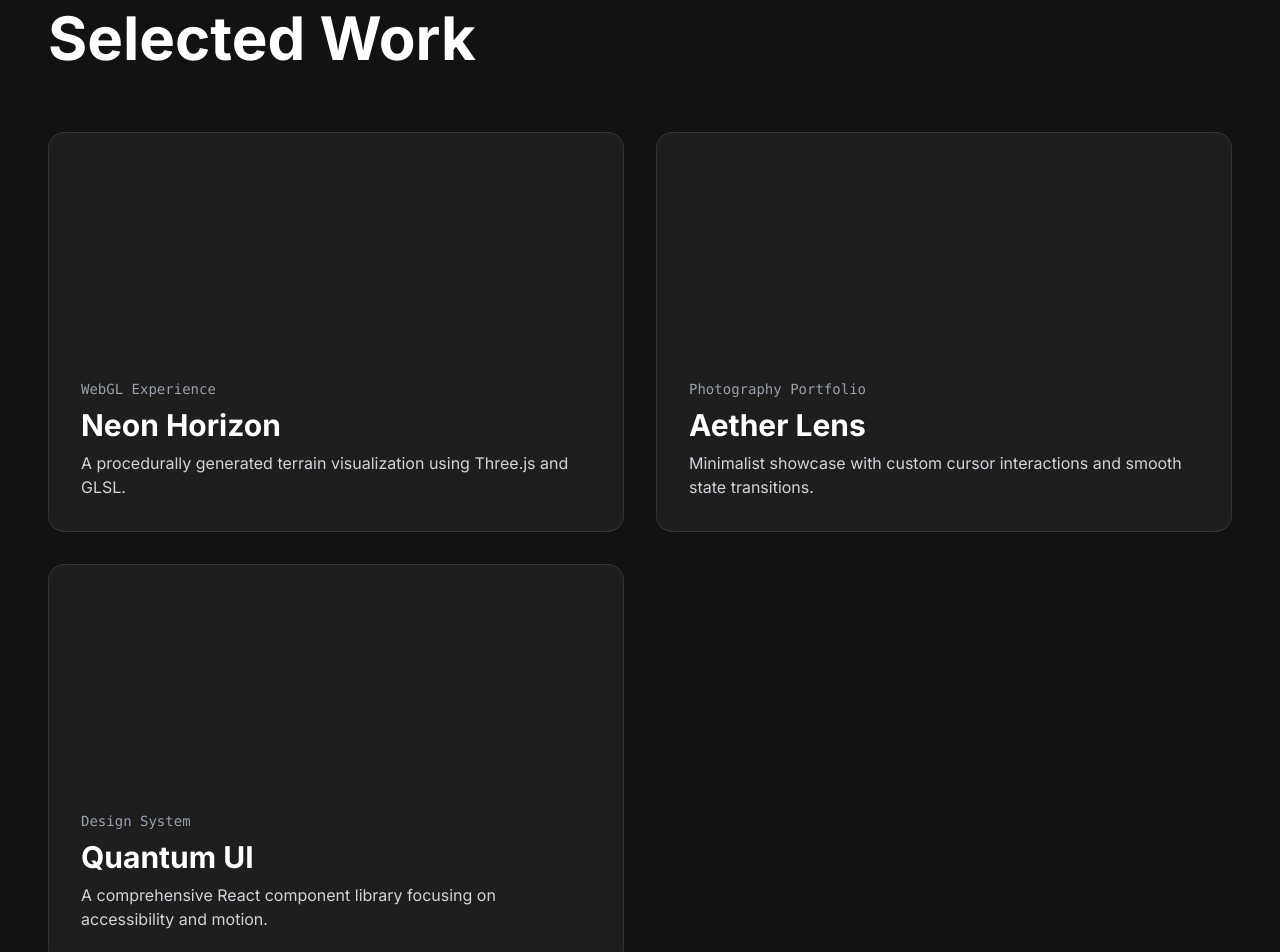
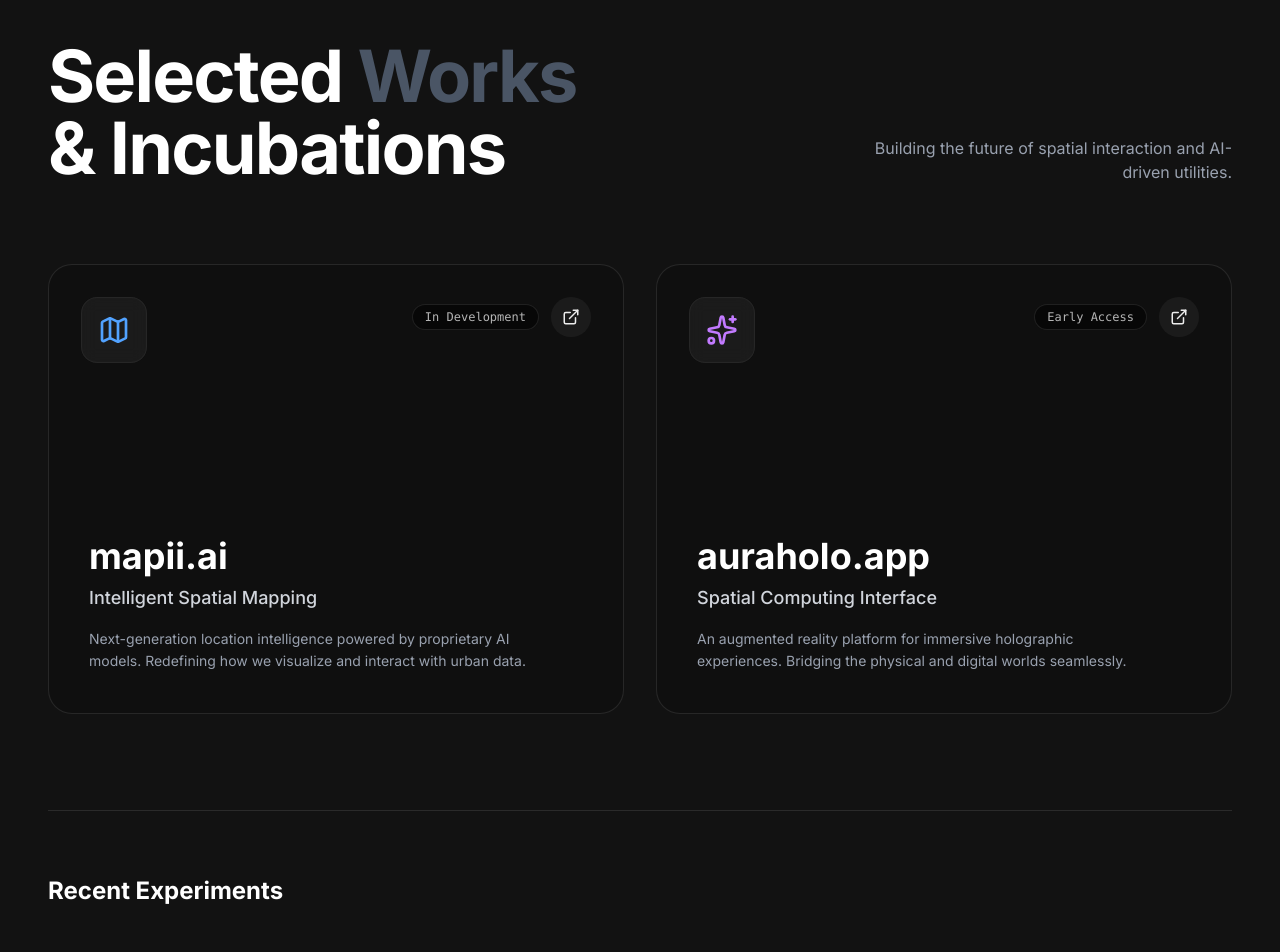
Before and after one commit to highgroundbkk/krn-portfolio, a Next.js app: page / in a window 1280 px wide. Shown: the part 6360-7312 px from the top of the page. Built offline with nearby package versions, Linux system fonts and the light colour scheme.

Commit message:
Fix markdown linting issues in documentation

```diff
--- a/app/components/Projects.tsx
+++ b/app/components/Projects.tsx
@@ -1,57 +1,126 @@
 'use client';
 
 import { motion } from 'framer-motion';
+import { ExternalLink, Layers, Map, Sparkles, Smartphone, ArrowRight } from 'lucide-react';
 
-const projects = [
+const incubations = [
+  {
+    title: "mapii.ai",
+    tagline: "Intelligent Spatial Mapping",
+    description: "Next-generation location intelligence powered by proprietary AI models. Redefining how we visualize and interact with urban data.",
+    icon: <Map className="w-8 h-8 text-blue-400" />,
+    gradient: "from-blue-500/20 to-cyan-500/20",
+    border: "group-hover:border-blue-500/50",
+    status: "In Development"
+  },
+  {
+    title: "auraholo.app",
+    tagline: "Spatial Computing Interface",
+    description: "An augmented reality platform for immersive holographic experiences. Bridging the physical and digital worlds seamlessly.",
+    icon: <Sparkles className="w-8 h-8 text-purple-400" />,
+    gradient: "from-purple-500/20 to-pink-500/20",
+    border: "group-hover:border-purple-500/50",
+    status: "Early Access"
+  }
+];
+
+const selectedWork = [
   {
     title: "Neon Horizon",
     category: "WebGL Experience",
-    description: "A procedurally generated terrain visualization using Three.js and GLSL."
-  },
-  {
-    title: "Aether Lens",
-    category: "Photography Portfolio",
-    description: "Minimalist showcase with custom cursor interactions and smooth state transitions."
+    description: "Procedurally generated terrain visualization using Three.js."
   },
   {
     title: "Quantum UI",
     category: "Design System",
-    description: "A comprehensive React component library focusing on accessibility and motion."
+    description: "Comprehensive React component library for modern apps."
   }
 ];
 
 export default function Projects() {
   return (
-    <section className="relative z-20 w-full min-h-screen bg-[#121212] py-24 px-6 md:px-12">
+    <section className="relative z-20 w-full bg-[#121212] py-32 px-6 md:px-12">
       <div className="max-w-7xl mx-auto">
+
+        {/* Header */}
+        <div className="flex flex-col md:flex-row justify-between items-end mb-20 gap-6">
             <motion.h2
                 initial={{ opacity: 0, y: 20 }}
                 whileInView={{ opacity: 1, y: 0 }}
-          transition={{ duration: 0.8 }}
-          className="text-4xl md:text-6xl font-bold mb-16 text-white"
+                viewport={{ once: true }}
+                className="text-5xl md:text-7xl font-bold text-white tracking-tight"
             >
-          Selected Work
+                Selected <span className="text-gray-600">Works</span><br />
+                & Incubations
             </motion.h2>
+             <motion.p
+                initial={{ opacity: 0 }}
+                whileInView={{ opacity: 1 }}
+                viewport={{ once: true }}
+                className="text-gray-400 max-w-sm text-right"
+            >
+                Building the future of spatial interaction and AI-driven utilities.
+            </motion.p>
+        </div>
 
-        <div className="grid grid-cols-1 md:grid-cols-2 gap-8">
-          {projects.map((project, index) => (
+        {/* Startups / Incubations (Hero Cards) */}
+        <div className="grid grid-cols-1 md:grid-cols-2 gap-8 mb-24">
+            {incubations.map((project, index) => (
                 <motion.div
                     key={index}
                     initial={{ opacity: 0, y: 30 }}
                     whileInView={{ opacity: 1, y: 0 }}
-              transition={{ duration: 0.5, delay: index * 0.1 }}
-              className="group relative h-[400px] rounded-2xl border border-white/10 bg-white/5 backdrop-blur-md overflow-hidden hover:border-white/20 transition-colors"
+                    viewport={{ once: true }}
+                    transition={{ delay: index * 0.1 }}
+                    className={`group relative h-[450px] rounded-3xl border border-white/10 bg-[#0f0f0f] overflow-hidden ${project.border} transition-colors duration-500`}
                 >
-              <div className="absolute inset-0 bg-gradient-to-br from-white/5 to-transparent opacity-0 group-hover:opacity-100 transition-opacity duration-500" />
+                    {/* Background Gradient */}
+                    <div className={`absolute inset-0 bg-gradient-to-br ${project.gradient} opacity-0 group-hover:opacity-100 transition-opacity duration-700`} />
 
-              <div className="absolute bottom-0 left-0 p-8 w-full">
-                <span className="text-sm font-mono text-gray-400 mb-2 block">{project.category}</span>
-                <h3 className="text-3xl font-bold text-white mb-2">{project.title}</h3>
-                <p className="text-gray-300">{project.description}</p>
+                    <div className="absolute top-8 right-8 flex items-center gap-3">
+                         <span className="px-3 py-1 rounded-full border border-white/10 bg-black/50 backdrop-blur-md text-xs font-mono text-white/70">
+                            {project.status}
+                         </span>
+                         <div className="w-10 h-10 rounded-full bg-white/5 flex items-center justify-center group-hover:bg-white group-hover:text-black transition-colors">
+                            <ExternalLink size={18} />
+                         </div>
+                    </div>
+
+                    <div className="absolute top-8 left-8 p-4 rounded-2xl bg-white/5 border border-white/5 backdrop-blur-sm">
+                        {project.icon}
+                    </div>
+
+                    <div className="absolute bottom-0 left-0 p-10 w-full">
+                        <h3 className="text-4xl font-bold text-white mb-2">{project.title}</h3>
+                        <p className="text-lg font-medium text-gray-300 mb-4">{project.tagline}</p>
+                        <p className="text-gray-400 text-sm leading-relaxed max-w-md">
+                            {project.description}
+                        </p>
                     </div>
                 </motion.div>
             ))}
         </div>
+
+        {/* Other Projects List */}
+        <div className="border-t border-white/10 pt-16">
+            <h3 className="text-2xl font-bold text-white mb-12">Recent Experiments</h3>
+            <div className="grid grid-cols-1 md:grid-cols-2 gap-6 opacity-80 hover:opacity-100 transition-opacity">
+                 {selectedWork.map((project, i) => (
+                     <motion.a
+                        href="#"
+                        key={i}
+                        className="group flex items-center justify-between p-6 rounded-xl bg-white/5 hover:bg-white/10 transition-colors border border-white/5"
+                     >
+                        <div>
+                             <h4 className="text-xl font-bold text-white mb-1">{project.title}</h4>
+                             <span className="text-sm font-mono text-gray-500">{project.category}</span>
+                        </div>
+                        <ArrowRight className="text-gray-600 group-hover:text-white -translate-x-4 group-hover:translate-x-0 opacity-0 group-hover:opacity-100 transition-all" />
+                     </motion.a>
+                 ))}
+            </div>
+        </div>
+
       </div>
     </section>
   );
--- a/app/components/ScrollyCanvas.tsx
+++ b/app/components/ScrollyCanvas.tsx
@@ -41,18 +41,32 @@ export default function ScrollyCanvas({ scrollYProgress }: ScrollyCanvasProps) {
     const ctx = canvas.getContext('2d');
     if (!ctx) return;
 
-    // Canvas dimensions
-    canvas.width = window.innerWidth;
-    canvas.height = window.innerHeight;
+    // Handle High DPI Displays
+    const dpr = window.devicePixelRatio || 1;
+    canvas.width = window.innerWidth * dpr;
+    canvas.height = window.innerHeight * dpr;
+
+    // Scale context to ensure correct drawing operations
+    ctx.scale(dpr, dpr);
+
+    // IMPORTANT: Style matches window size, buffer matches DPR size
+    // We don't need to manually start styles here if CSS handles it,
+    // but the drawing logic needs to know the "logical" width/height
+    // which remains window.innerWidth/innerHeight because we scaled the context.
 
     const img = images[index];
 
+    // Logical dimensions (window size)
+    const logicalWidth = window.innerWidth;
+    const logicalHeight = window.innerHeight;
+
     // Object-fit: cover logic
-    const scale = Math.max(canvas.width / img.width, canvas.height / img.height);
-    const x = (canvas.width / 2) - (img.width / 2) * scale;
-    const y = (canvas.height / 2) - (img.height / 2) * scale;
+    const scale = Math.max(logicalWidth / img.width, logicalHeight / img.height);
+    const x = (logicalWidth / 2) - (img.width / 2) * scale;
+    const y = (logicalHeight / 2) - (img.height / 2) * scale;
 
-    ctx.clearRect(0, 0, canvas.width, canvas.height);
+    ctx.clearRect(0, 0, logicalWidth, logicalHeight);
+    // Draw using the scale calculated against logical dimensions
     ctx.drawImage(img, x, y, img.width * scale, img.height * scale);
   };
 
```
Lines whose indentation alone changed are shown as unchanged.
